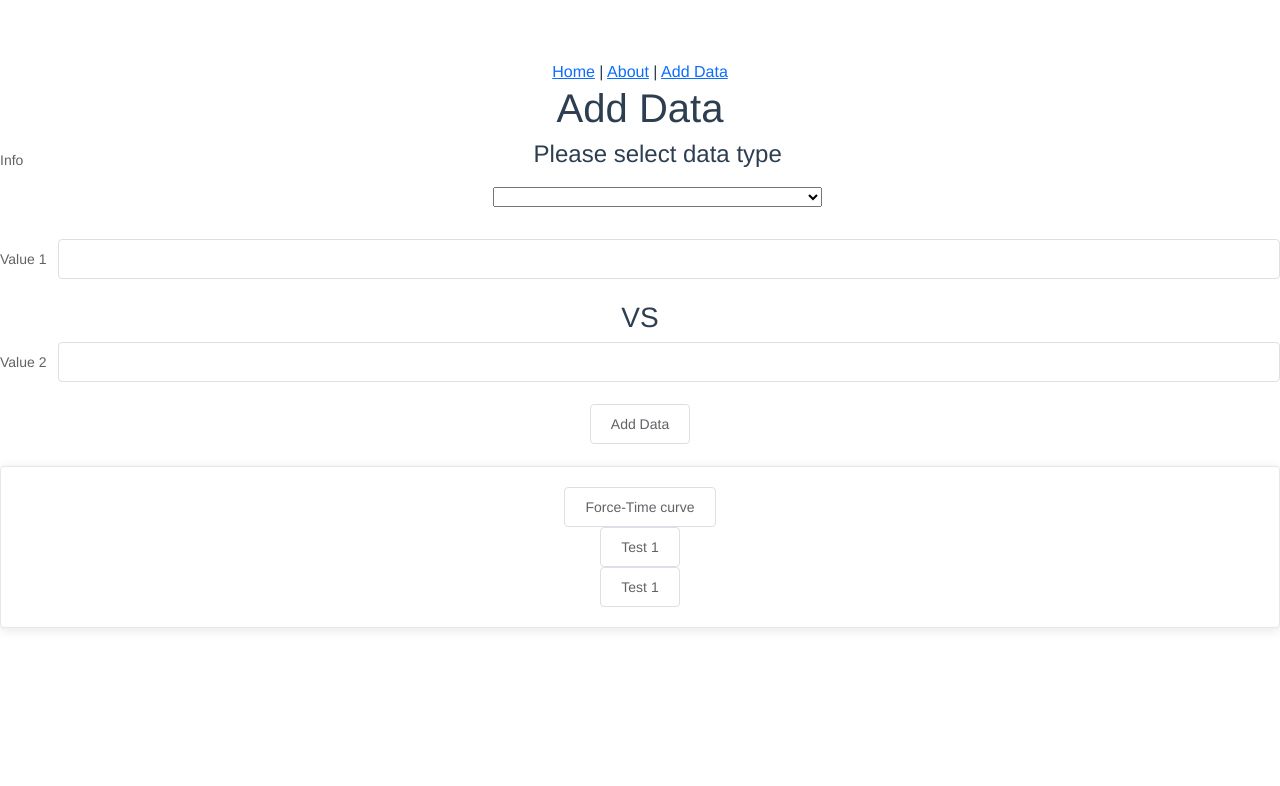
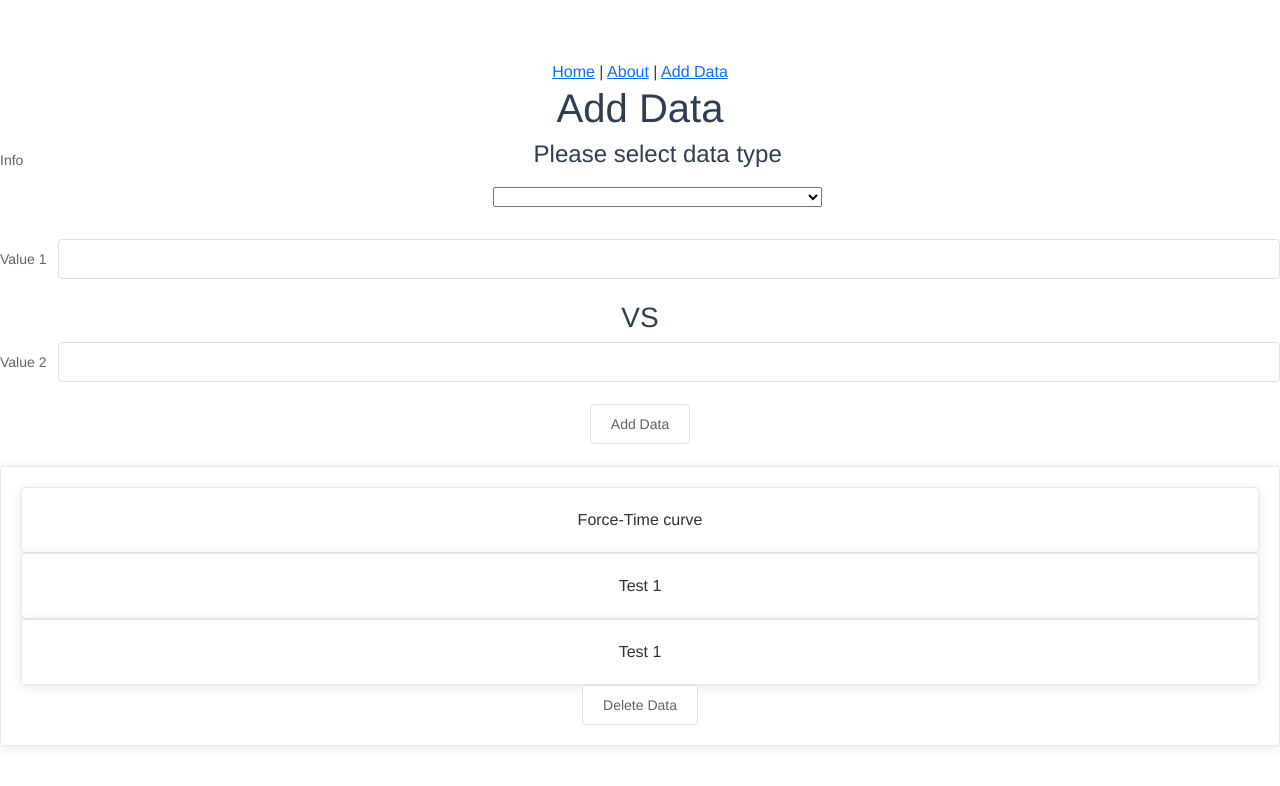
Before and after one commit to Gawain112/Advanced-web-project, a Vue app: page /adddata in a window 1280 px wide. Shown: the top 786 px of the page. Built offline with nearby package versions, Linux system fonts and the light colour scheme.

Commit message:
Added delete data option

```diff
--- a/src/App.vue
+++ b/src/App.vue
@@ -4,12 +4,12 @@
   <router-link to="/adddata">Add Data</router-link>
   <router-view />
 
-
  <add-data @add-data="addNewData"></add-data>
   <heart-data
   v-for="data in data"
   :key="data.id"
-  :data="data">
+  :data="data"
+  @delete-data="deleteData">
   </heart-data>
 
 </template>
@@ -23,7 +23,7 @@ export default {
   components: { addData, heartData },
 
   setup() {
-          const data = reactive([{
+           const data = reactive([{
             hearttype: "Force-Time curve",
             value1: "Test 1",
             value2: "Test 1",
@@ -41,8 +41,14 @@ export default {
 
     }
 
+    function deleteData(hearttype) {
+      const returnedData = data.find(data => data.hearttype === hearttype);
+      const pos = data.indexOf(returnedData);
+      data.splice(pos, 1);
+    }
 
-    return { data, addNewData };
+
+    return { data, addNewData, deleteData };
   }
 };
 
--- a/src/components/AddData/AddDataForm.vue
+++ b/src/components/AddData/AddDataForm.vue
@@ -1,6 +1,6 @@
 <template>
 
-<h1> Add Data </h1>
+<h1>Add Data</h1>
 
 <el-form ref="addDataForm">
 
@@ -31,6 +31,7 @@
 </el-form-item>
 
  </el-form>
+
 </template>
 
 <script>
@@ -48,6 +49,7 @@ export default {
          context.emit("add-data", heartType.value, inputValue1.value, inputValue2.value);
       }
 
+
       return {heartType, inputValue1, inputValue2, submitAddedData };
 
    }
--- a/src/components/AddData/HeartData.vue
+++ b/src/components/AddData/HeartData.vue
@@ -2,19 +2,25 @@
     <el-card class="box-card-main">
         <el-row>
             <el-col>
-                <el-button> {{data.hearttype}}</el-button>
+                <el-card>{{data.hearttype}}</el-card>
             </el-col>
         </el-row>
 
         <el-row>
             <el-col>
-                <el-button> {{data.value1}}</el-button>
+                <el-card>{{data.value1}}</el-card>
             </el-col>
         </el-row>
 
         <el-row>
             <el-col>
-                <el-button> {{data.value2}}</el-button>
+                <el-card>{{data.value2}}</el-card>
+            </el-col>
+        </el-row>
+
+        <el-row>
+            <el-col>
+                <el-button @click="$emit('delete-data', data.hearttype)">Delete Data</el-button>
             </el-col>
         </el-row>
 
--- a/src/views/AddData/AddData.vue
+++ b/src/views/AddData/AddData.vue
@@ -1,4 +1,5 @@
 <template>
   <div class="addData">
   </div>
+
 </template>
```
